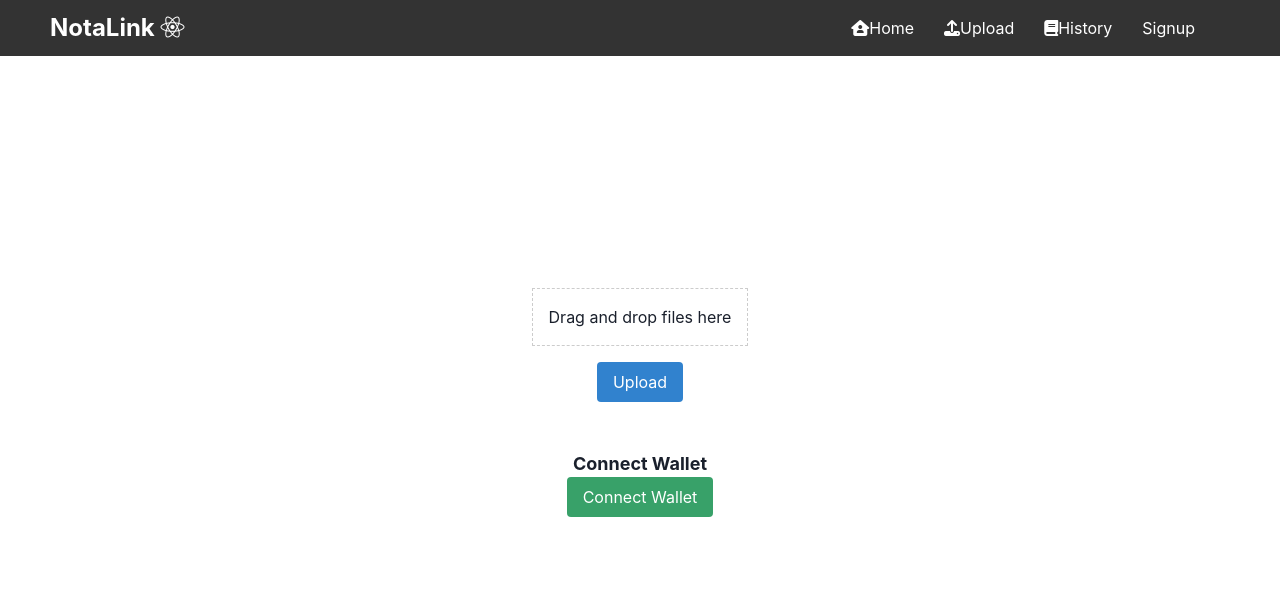
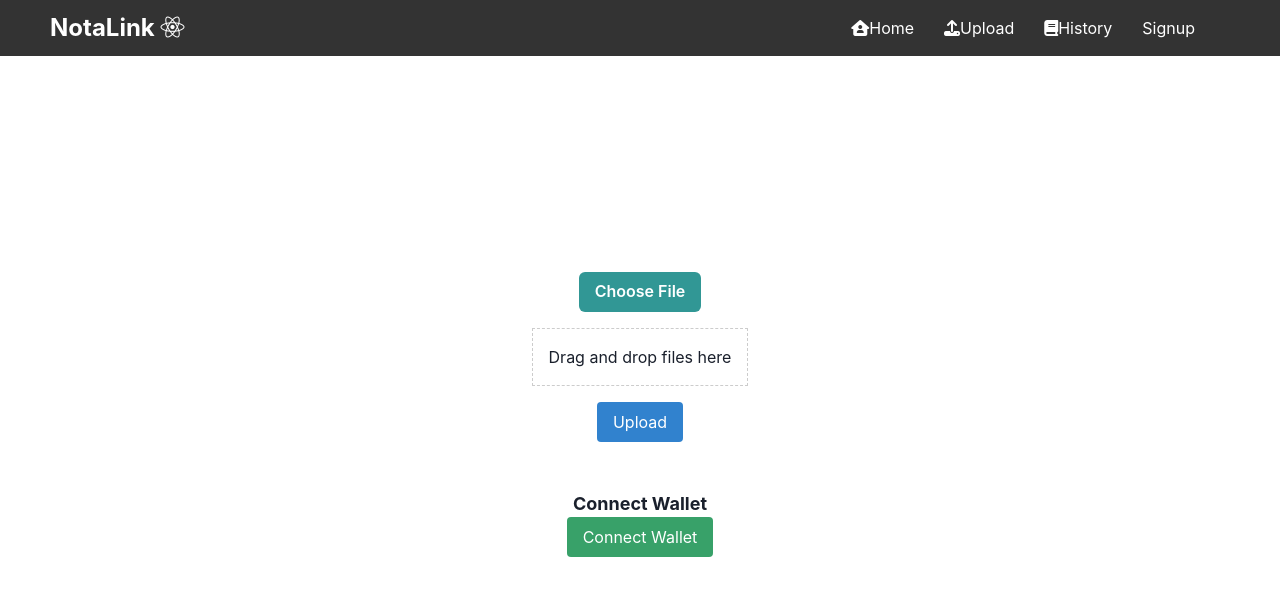
Before and after one commit to mobmatt/Nota-Link, a React (Create React App) app in the folder Nota-Link/: page /upload in a window 1280 px wide. Shown: the top 596 px of the page. Built offline with nearby package versions, Linux system fonts and the light colour scheme.

Commit message:
added choose file

```diff
--- a/Nota-Link/src/pages/History.jsx
+++ b/Nota-Link/src/pages/History.jsx
@@ -1,5 +1,5 @@
 export default function History() {
     return(
-        <></>
+        <><h1>hello!+</h1></>
     )
 }
--- a/Nota-Link/src/pages/Upload.jsx
+++ b/Nota-Link/src/pages/Upload.jsx
@@ -1,4 +1,4 @@
-import React, { useState } from 'react';
+import React, { useState, useRef } from 'react';
 import { useToast, Button, Modal, ModalOverlay, ModalContent, ModalHeader, ModalCloseButton, ModalBody, ModalFooter, useDisclosure } from '@chakra-ui/react';
 import '../styles/Upload.css';
 
@@ -8,6 +8,7 @@ const Upload = ({ connectWallet }) => {
   const [isSigning, setIsSigning] = useState(false); // State for showing the "Sign" button
   const toast = useToast();
   const { isOpen, onOpen, onClose } = useDisclosure();
+  const fileInputRef = useRef(null);
 
   const handleFileChange = (e) => {
     const files = Array.from(e.target.files);
@@ -44,6 +45,11 @@ const Upload = ({ connectWallet }) => {
     onClose(); // Close the modal
   };
 
+  const handleChooseFile = () => {
+    // Trigger the file input click
+    fileInputRef.current.click();
+  };
+
   const handleWalletConnect = async () => {
     try {
       const walletAddress = await connectWallet();
@@ -56,11 +62,18 @@ const Upload = ({ connectWallet }) => {
   return (
     <div className="upload-container">
       <input
-        className="file-input"
-        type="file"
-        multiple
-        onChange={handleFileChange}
+     className="file-input"
+     ref={fileInputRef} // Assign the ref to the file input
+     type="file"
+     style={{ display: 'none' }}
+     multiple
+     onChange={handleFileChange}
       />
+
+<Button colorScheme='teal' variant='solid'className="choose-file-button" onClick={handleChooseFile}>
+        Choose File
+      </Button>
+
       <div
         className="drop-area"
         onDrop={handleDrop}
```
